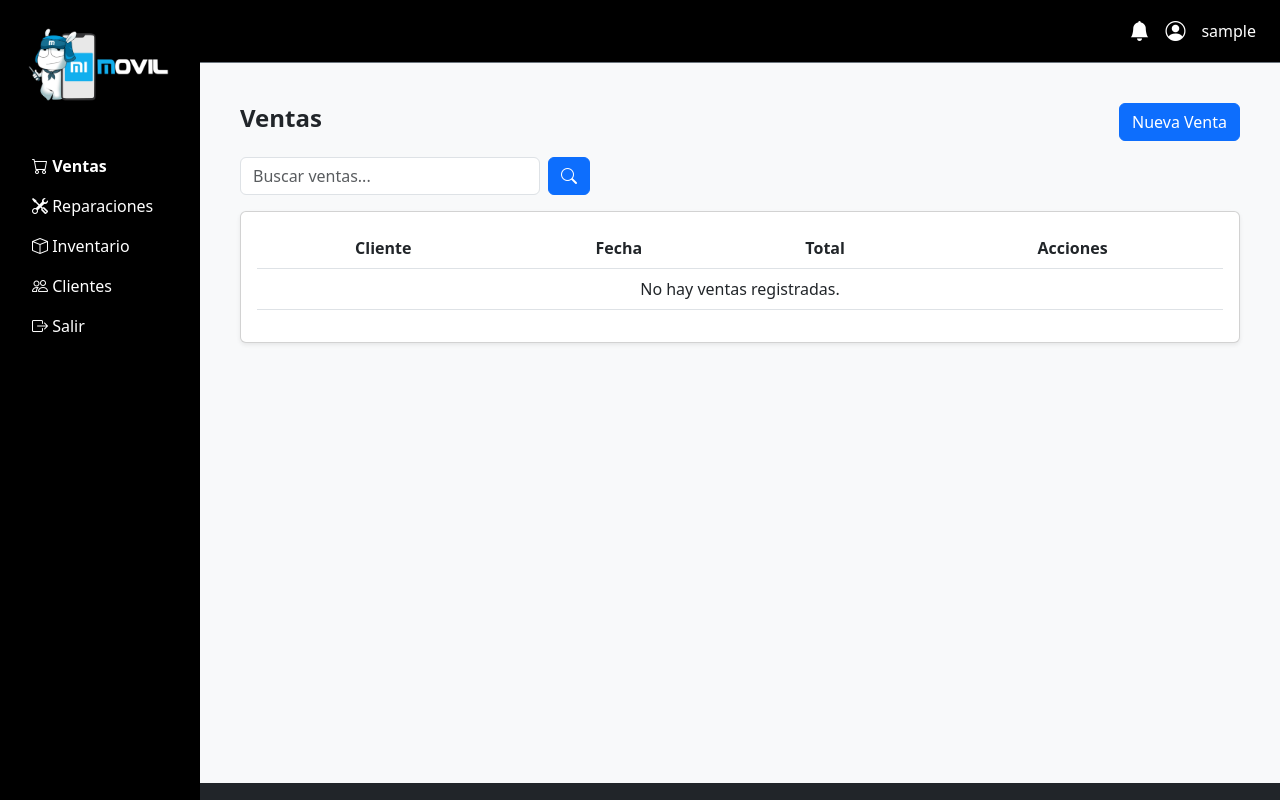
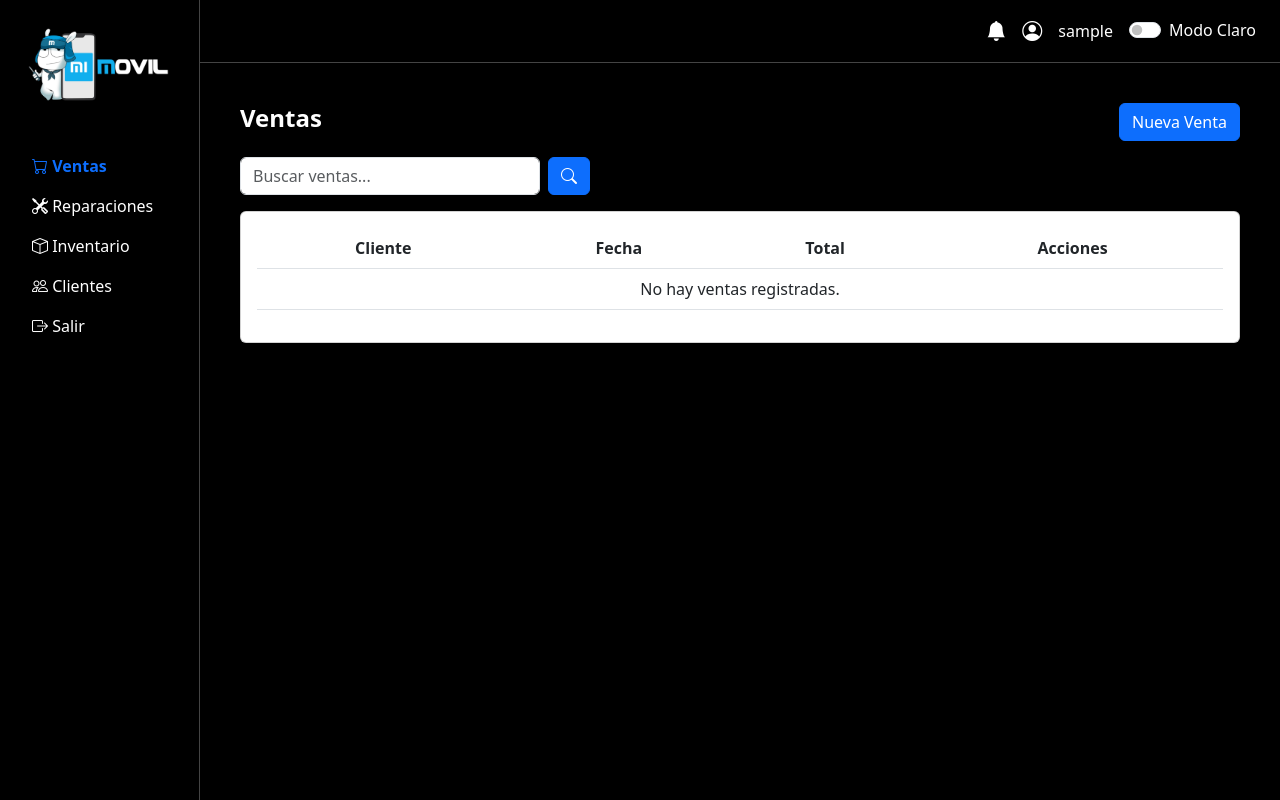
Before and after one commit to StickMora/Mi-Movil, a Django app: page /ventas/ in a window 1280 px wide. Run offline with Django 4.2, Linux system fonts and the light colour scheme; the visitor is signed in with stand-in values (Sample User, id 1); data that the repository does not hold is empty; some libraries are stand-ins or nearby versions.

Commit message:
se termina crud de ventas y se ajusta modo oscuro y claro

```diff
--- a/administracion/templates/base_home.html
+++ b/administracion/templates/base_home.html
@@ -4,34 +4,78 @@
 <head>
     <meta charset="UTF-8">
     <title>Mi Móvil</title>
-    <link rel="icon" type="image/png" href="{% static 'img/logo-mi.png' %}">
+    <link rel="icon" type="image/png" href="{% static 'img/logo-mi.png' %}" id="favicon">
     <link href="{% static 'css/bootstrap.min.css' %}" rel="stylesheet">
     <link href="https://cdn.jsdelivr.net/npm/bootstrap-icons@1.10.5/font/bootstrap-icons.css" rel="stylesheet">
     <script src="https://cdn.jsdelivr.net/npm/bootstrap@5.3.3/dist/js/bootstrap.bundle.min.js"></script>
+    <script src="{% static 'js/bootstrap.bundle.min.js' %}"></script>
+    <style>
+        /* Temas */
+        .theme-dark {
+            background-color: #000 !important;
+            color: #fff !important;
+        }
+        .theme-dark aside {
+            background-color: #000 !important;
+            border-right: 1px solid #444; /* Separador sutil */
+        }
+        .theme-dark header {
+            background-color: #000 !important;
+            border-bottom: 1px solid #444 !important; /* Separador sutil */
+        }
 
-    <script src="{% static 'js/bootstrap.bundle.min.js' %}"></script>
+        .theme-light {
+            background-color: #ffffff !important;
+            color: #000 !important;
+        }
+        .theme-light aside {
+            background-color: #ffffff !important;
+            border-right: 1px solid #ddd; /* Separador sutil */
+        }
+        .theme-light header {
+            background-color: #ffffff !important;
+            border-bottom: 1px solid #ddd !important; /* Separador sutil */
+        }
+
+        /* Ajustes de enlaces */
+        .nav-link {
+            color: inherit !important;
+            transition: color 0.3s;
+        }
+        .nav-link:hover {
+            color: #0d6efd !important; /* azul al pasar el mouse */
+        }
+        .fw-bold.text-info {
+            color: #0d6efd !important;
+        }
+
+        section.bg-light.text-dark {
+            background-color: inherit !important;
+            color: inherit !important;
+        }
+    </style>
 </head>
-<body class="bg-dark text-white">
+<body>
     <div class="d-flex">
         <!-- Menú lateral -->
-        <aside class="bg-black p-3" style="width: 200px; min-height: 100vh;">
+        <aside class="p-3" style="width: 200px; min-height: 100vh;">
             <div class="text-center mb-4">
-                <img src="{% static 'img/logo-mimovil.png' %}" alt="Logo" style="width: 150px;">
+                <img id="logo" src="{% static 'img/logo-mimovil.png' %}" alt="Logo" style="width: 150px;">
             </div>
             <nav class="nav flex-column">
-                <a class="nav-link text-white {% if request.path == '/ventas/' %}fw-bold text-info{% endif %}" href="{% url 'ventas' %}">
+                <a class="nav-link {% if request.path == '/ventas/' %}fw-bold text-info{% endif %}" href="{% url 'ventas' %}">
                     <i class="bi bi-cart"></i> Ventas
                 </a>
-                <a class="nav-link text-white {% if request.path == '/reparaciones/' %}fw-bold text-info{% endif %}" href="{% url 'reparaciones' %}">
+                <a class="nav-link {% if request.path == '/reparaciones/' %}fw-bold text-info{% endif %}" href="{% url 'reparaciones' %}">
                     <i class="bi bi-tools"></i> Reparaciones
                 </a>
-                <a class="nav-link text-white {% if request.path == '/producto/' %}fw-bold text-info{% endif %}" href="{% url 'producto' %}">
+                <a class="nav-link {% if request.path == '/producto/' %}fw-bold text-info{% endif %}" href="{% url 'producto' %}">
                     <i class="bi bi-box"></i> Inventario
                 </a>
-                <a class="nav-link text-white {% if request.path == '/clientes/' %}fw-bold text-info{% endif %}" href="{% url 'clientes' %}">
+                <a class="nav-link {% if request.path == '/clientes/' %}fw-bold text-info{% endif %}" href="{% url 'clientes' %}">
                     <i class="bi bi-people"></i> Clientes
                 </a>
-                <a class="nav-link text-white" href="{% url 'logout' %}">
+                <a class="nav-link" href="{% url 'logout' %}">
                     <i class="bi bi-box-arrow-right"></i> Salir
                 </a>
             </nav>
@@ -40,22 +84,62 @@
         <!-- Contenido principal -->
         <main class="flex-grow-1">
             <!-- Encabezado superior -->
-            <header class="d-flex justify-content-between align-items-center bg-black px-4 py-3 border-bottom border-secondary">
+            <header class="d-flex justify-content-between align-items-center px-4 py-3">
                 <div></div>
                 <div class="d-flex align-items-center gap-3">
                     <i class="bi bi-bell-fill fs-5"></i>
                     <i class="bi bi-person-circle fs-5"></i>
                     <span>{{ request.user.username }}</span>
+                    <!-- Selector de tema -->
+                    <div class="form-check form-switch">
+                        <input class="form-check-input" type="checkbox" id="toggleTheme">
+                        <label class="form-check-label" for="toggleTheme" style="cursor:pointer;" id="themeLabel">Modo Claro</label>
+                    </div>
                 </div>
             </header>
 
             <!-- Sección dinámica -->
-            <section class="p-4 bg-light text-dark" style="min-height: 90vh;">
+            <section class="p-4" style="min-height: 90vh;">
                 {% block content %}
                 {% endblock %}
             </section>
         </main>
     </div>
-    <script src="{% static 'js/bootstrap.bundle.min.js' %}"></script>
+    <script>
+        const toggleTheme = document.getElementById('toggleTheme');
+        const body = document.body;
+        const themeLabel = document.getElementById('themeLabel');
+        const logo = document.getElementById('logo');
+        const favicon = document.getElementById('favicon');
+
+        // Verifica el tema en localStorage
+        let theme = localStorage.getItem('theme') || 'dark';
+        applyTheme(theme);
+
+        // Aplica el tema al cargar la página
+        function applyTheme(theme) {
+            if (theme === 'light') {
+                body.classList.remove('theme-dark');
+                body.classList.add('theme-light');
+                toggleTheme.checked = true;
+                themeLabel.textContent = 'Modo Oscuro';
+                logo.src = "{% static 'img/logo-mimovil-blanco.png' %}"; // Logo para fondo claro
+                favicon.href = "{% static 'img/logo-mi.png' %}"; // favicon normal
+            } else {
+                body.classList.remove('theme-light');
+                body.classList.add('theme-dark');
+                toggleTheme.checked = false;
+                themeLabel.textContent = 'Modo Claro';
+                logo.src = "{% static 'img/logo-mimovil.png' %}"; // Logo normal
+                favicon.href = "{% static 'img/logo-mi.png' %}"; // favicon normal
+            }
+        }
+
+        toggleTheme.addEventListener('change', () => {
+            theme = toggleTheme.checked ? 'light' : 'dark';
+            localStorage.setItem('theme', theme);
+            applyTheme(theme);
+        });
+    </script>
 </body>
 </html>
--- a/administracion/views.py
+++ b/administracion/views.py
@@ -225,28 +225,31 @@ class VentaUpdateView(LoginRequiredMixin, UpdateView):
         return context
 
     def form_valid(self, form):
-        context = self.get_context_data()
+        context = self.get_context_data(form=form)
         detalle_formset = context['detalle_formset']
 
         if detalle_formset.is_valid():
             venta = form.save(commit=False)
+
+            # Reponer stock anterior
+            for detalle in venta.detalleventa_set.all():
+                detalle.producto.stock_total += detalle.cantidad
+                detalle.producto.save()
+
             venta.total_venta = Decimal('0.00')
+            venta.save()
 
-            # Primero devolver el stock de los detalles actuales de la venta antes de modificarla
-            detalles_anteriores = DetalleVenta.objects.filter(venta=venta)
-            for detalle in detalles_anteriores:
-                producto = detalle.producto
-                producto.stock_total += detalle.cantidad
-                producto.save()
+            # Guardar detalles nuevos
+            detalle_formset.instance = venta
+            detalle_formset.save()
 
             total_venta = Decimal('0.00')
 
-            # Validar stock para cada detalle nuevo/modificado
-            for detalle_form in detalle_formset:
-                detalle_instance = detalle_form.save(commit=False)
-                producto = detalle_instance.producto
-                cantidad = detalle_instance.cantidad
+            for detalle in venta.detalleventa_set.all():
+                producto = detalle.producto
+                cantidad = detalle.cantidad
 
+                # Verificar stock suficiente
                 if producto.stock_total < cantidad:
                     detalle_formset.add_error(None, f"Stock insuficiente para {producto.nombre}.")
                     if self.request.headers.get('x-requested-with') == 'XMLHttpRequest':
@@ -254,21 +257,18 @@ class VentaUpdateView(LoginRequiredMixin, UpdateView):
                         return JsonResponse({'success': False, 'html': html})
                     return self.render_to_response(context)
 
-                total_venta += producto.precio_unitario * cantidad
+                detalle.precio_unitario = producto.precio_unitario
+                detalle.total_a_pagar = cantidad * producto.precio_unitario
+                detalle.save()
+
+                producto.stock_total -= cantidad
+                producto.save()
+
+                total_venta += detalle.total_a_pagar
 
             venta.total_venta = total_venta
             venta.save()
-
-            # Guardar el formset vinculando a la venta
-            detalle_formset.instance = venta
-            detalle_formset.save()
-
-            # Actualizar stock descontando la cantidad vendida
-            for detalle in detalle_formset:
-                detalle_instance = detalle.save(commit=False)
-                producto = detalle_instance.producto
-                producto.stock_total -= detalle_instance.cantidad
-                producto.save()
+            print(f"DEBUG: Venta actualizada con total {total_venta}")
 
             if self.request.headers.get('x-requested-with') == 'XMLHttpRequest':
                 return JsonResponse({'success': True})
@@ -276,7 +276,11 @@ class VentaUpdateView(LoginRequiredMixin, UpdateView):
             messages.success(self.request, "Venta actualizada correctamente.")
             return super().form_valid(form)
 
-        # Si hay errores en el formset o form
+        else:
+            print("ERROR: detalle_formset no es válido")
+            print(detalle_formset.errors)
+
+        # Formset inválido
         if self.request.headers.get('x-requested-with') == 'XMLHttpRequest':
             html = render_to_string(self.template_name, context, request=self.request)
             return JsonResponse({'success': False, 'html': html})
@@ -284,6 +288,7 @@ class VentaUpdateView(LoginRequiredMixin, UpdateView):
         return self.render_to_response(context)
 
     def form_invalid(self, form):
+        print("ERROR: form_invalid llamado")
         context = self.get_context_data(form=form)
         if self.request.headers.get('x-requested-with') == 'XMLHttpRequest':
             html = render_to_string(self.template_name, context, request=self.request)
```
Also changed, not shown: administracion/templates/venta_edit_form.html (+3 -7 lines), static/js/ventas.js (+78 -54 lines), static/img/logo-mimovil-blanco.png (added).
